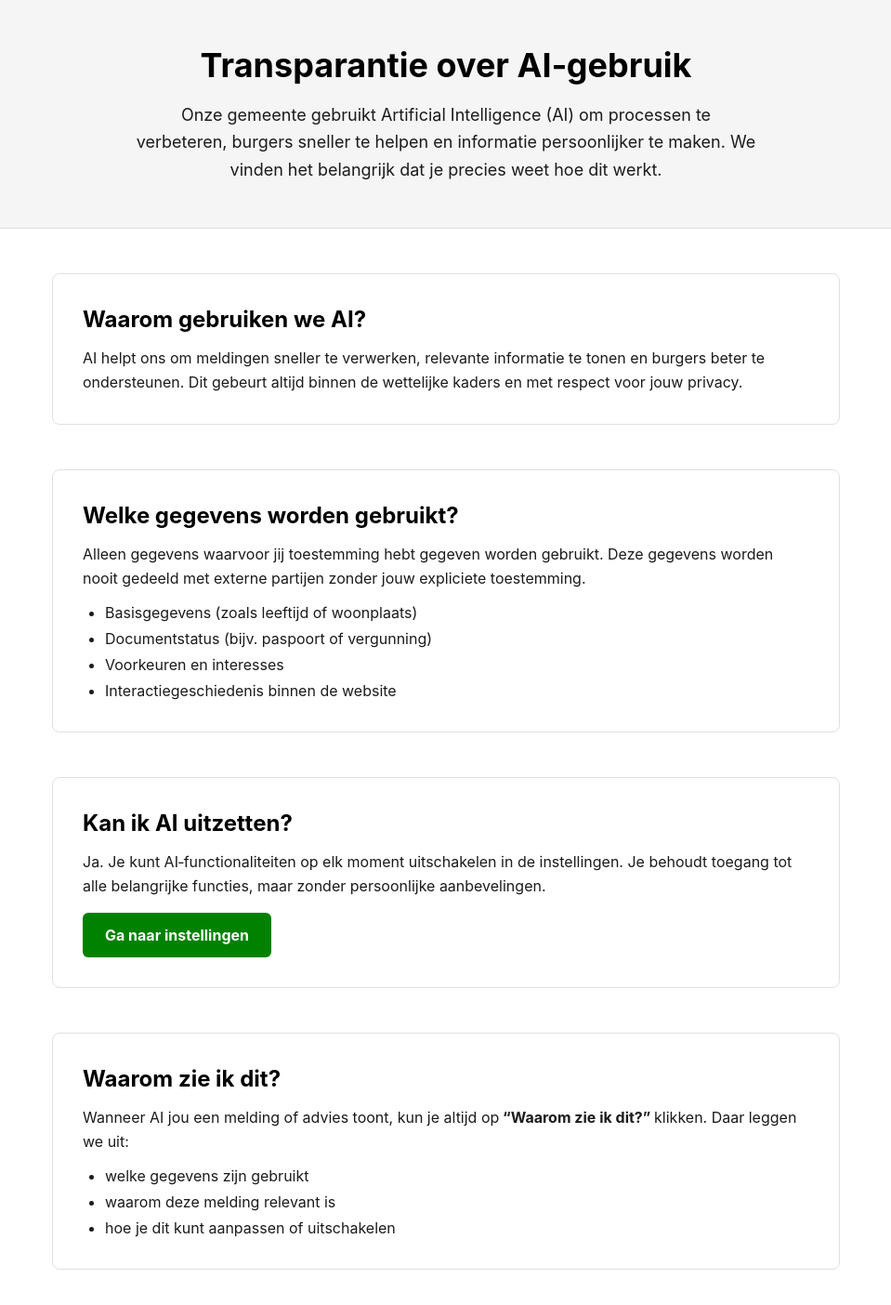
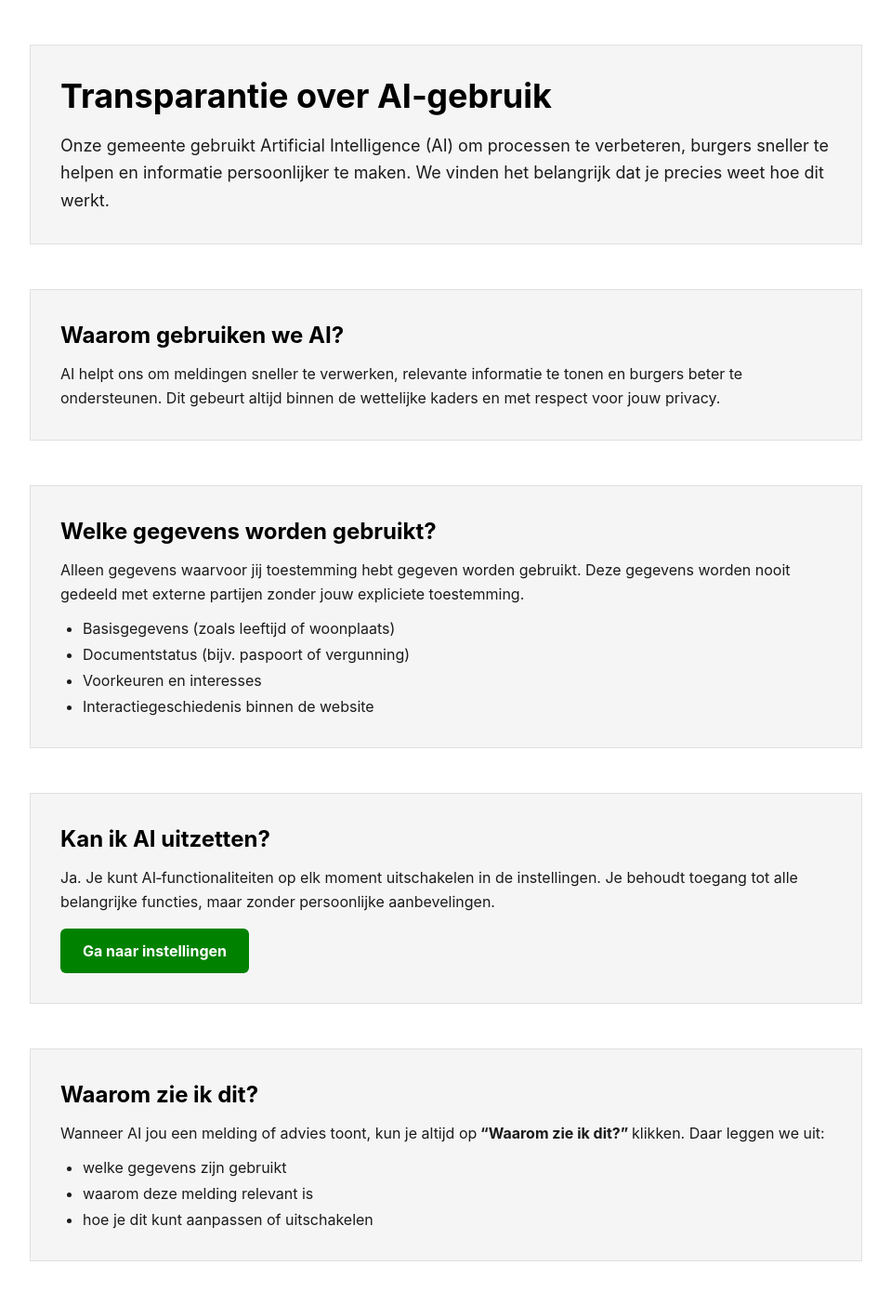
Before and after one commit to TrevinoRizkySunarja/TLE3-FrontEnd, a React (Vite) app in the folder TLE3/: page /ai-transparantie in a window 1280 px wide. Shown: the top 1404 px of the page at 93% size, without its empty margins (160-1119 px from the left). Built offline with nearby package versions, Linux system fonts and the light colour scheme.

Commit message:
V 1.2.2 - Juist naming van routes - Rename file

```diff
--- a/TLE3/src/AITransparantie.jsx
+++ b/TLE3/src/AITransparantie.jsx
@@ -1,23 +1,21 @@
 export default function AITransparantie() {
     return (
-        <main className="bg-white text-[#1B1B1B] font-sans">
-            {/* HERO SECTION */}
-            <section className="bg-[#F5F5F5] border-b border-[#E0E0E0] py-12 px-6 text-center">
+        <main className="bg-white text-[#1B1B1B] font-sans px-6 py-12">
+
+            {/* SECTION 1 — Waarom AI */}
+            <section className="max-w-4xl mx-auto mb-12 bg-[#F5F5F5] p-8 border border-[#E0E0E0]">
                 <h1 className="text-4xl font-bold text-black mb-4 leading-tight">
                     Transparantie over AI‑gebruik
                 </h1>
-                <p className="max-w-2xl mx-auto text-lg leading-relaxed">
+                <p className="text-lg leading-relaxed">
                     Onze gemeente gebruikt Artificial Intelligence (AI) om processen te verbeteren,
                     burgers sneller te helpen en informatie persoonlijker te maken.
                     We vinden het belangrijk dat je precies weet hoe dit werkt.
                 </p>
             </section>
 
-            {/* MAIN CONTENT */}
-            <section className="max-w-4xl mx-auto py-12 px-6 space-y-12">
-
-                {/* Waarom AI */}
-                <div className="bg-[#FFFFFF] p-8 border border-[#E0E0E0] rounded-lg">
+            {/* SECTION 2 — Waarom gebruiken we AI */}
+            <section className="max-w-4xl mx-auto mb-12 bg-[#F5F5F5] p-8 border border-[#E0E0E0]">
                 <h2 className="text-2xl font-bold text-black mb-3 leading-snug">
                     Waarom gebruiken we AI?
                 </h2>
@@ -26,10 +24,10 @@ export default function AITransparantie() {
                     en burgers beter te ondersteunen. Dit gebeurt altijd binnen de wettelijke kaders
                     en met respect voor jouw privacy.
                 </p>
-                </div>
+            </section>
 
-                {/* Welke gegevens */}
-                <div className="bg-[#FFFFFF] p-8 border border-[#E0E0E0] rounded-lg">
+            {/* SECTION 3 — Welke gegevens worden gebruikt */}
+            <section className="max-w-4xl mx-auto mb-12 bg-[#F5F5F5] p-8 border border-[#E0E0E0]">
                 <h2 className="text-2xl font-bold text-black mb-3 leading-snug">
                     Welke gegevens worden gebruikt?
                 </h2>
@@ -37,16 +35,17 @@ export default function AITransparantie() {
                     Alleen gegevens waarvoor jij toestemming hebt gegeven worden gebruikt.
                     Deze gegevens worden nooit gedeeld met externe partijen zonder jouw expliciete toestemming.
                 </p>
+
                 <ul className="list-disc ml-6 mt-3 space-y-1">
                     <li>Basisgegevens (zoals leeftijd of woonplaats)</li>
                     <li>Documentstatus (bijv. paspoort of vergunning)</li>
                     <li>Voorkeuren en interesses</li>
                     <li>Interactiegeschiedenis binnen de website</li>
                 </ul>
-                </div>
+            </section>
 
-                {/* AI uitzetten */}
-                <div className="bg-[#FFFFFF] p-8 border border-[#E0E0E0] rounded-lg">
+            {/* SECTION 4 — AI uitzetten */}
+            <section className="max-w-4xl mx-auto mb-12 bg-[#F5F5F5] p-8 border border-[#E0E0E0]">
                 <h2 className="text-2xl font-bold text-black mb-3 leading-snug">
                     Kan ik AI uitzetten?
                 </h2>
@@ -61,10 +60,10 @@ export default function AITransparantie() {
                 >
                     Ga naar instellingen
                 </button>
-                </div>
+            </section>
 
-                {/* Waarom zie ik dit */}
-                <div className="bg-[#FFFFFF] p-8 border border-[#E0E0E0] rounded-lg">
+            {/* SECTION 5 — Waarom zie ik dit */}
+            <section className="max-w-4xl mx-auto bg-[#F5F5F5] p-8 border border-[#E0E0E0]">
                 <h2 className="text-2xl font-bold text-black mb-3 leading-snug">
                     Waarom zie ik dit?
                 </h2>
@@ -78,9 +77,8 @@ export default function AITransparantie() {
                     <li>waarom deze melding relevant is</li>
                     <li>hoe je dit kunt aanpassen of uitschakelen</li>
                 </ul>
-                </div>
+            </section>
 
-            </section>
         </main>
     );
 }
```
Lines whose indentation alone changed are shown as unchanged.
